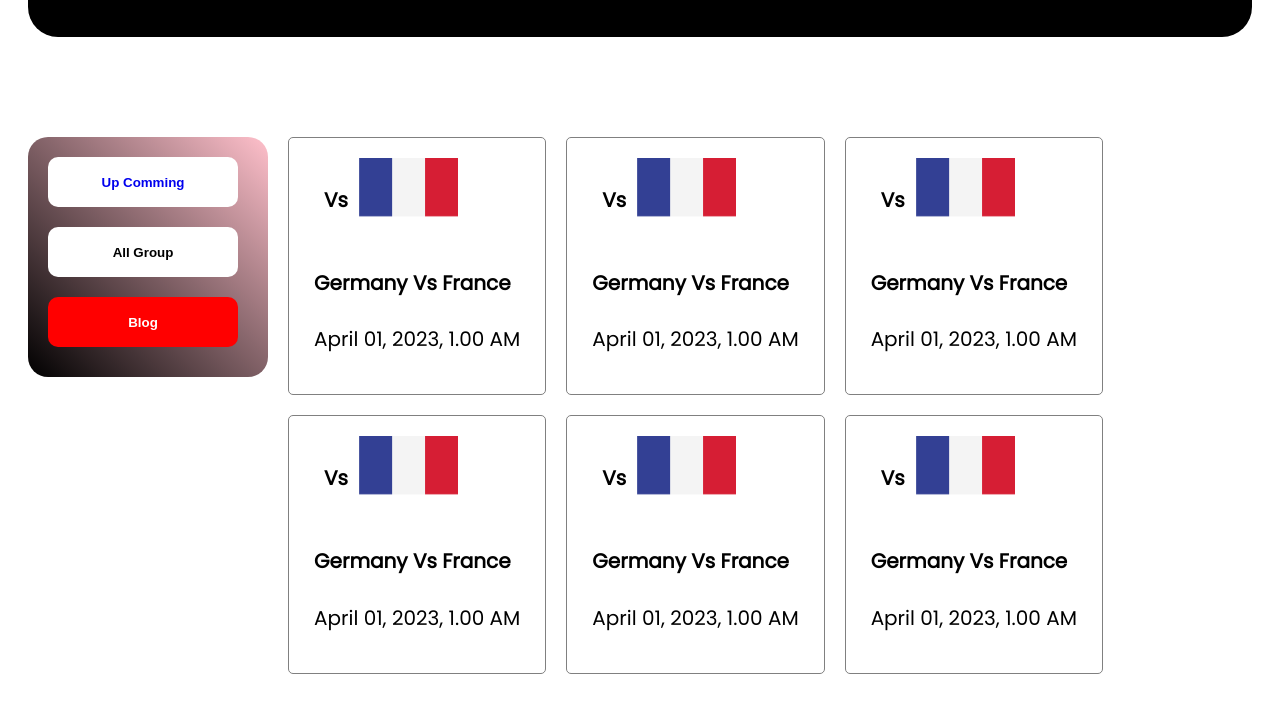
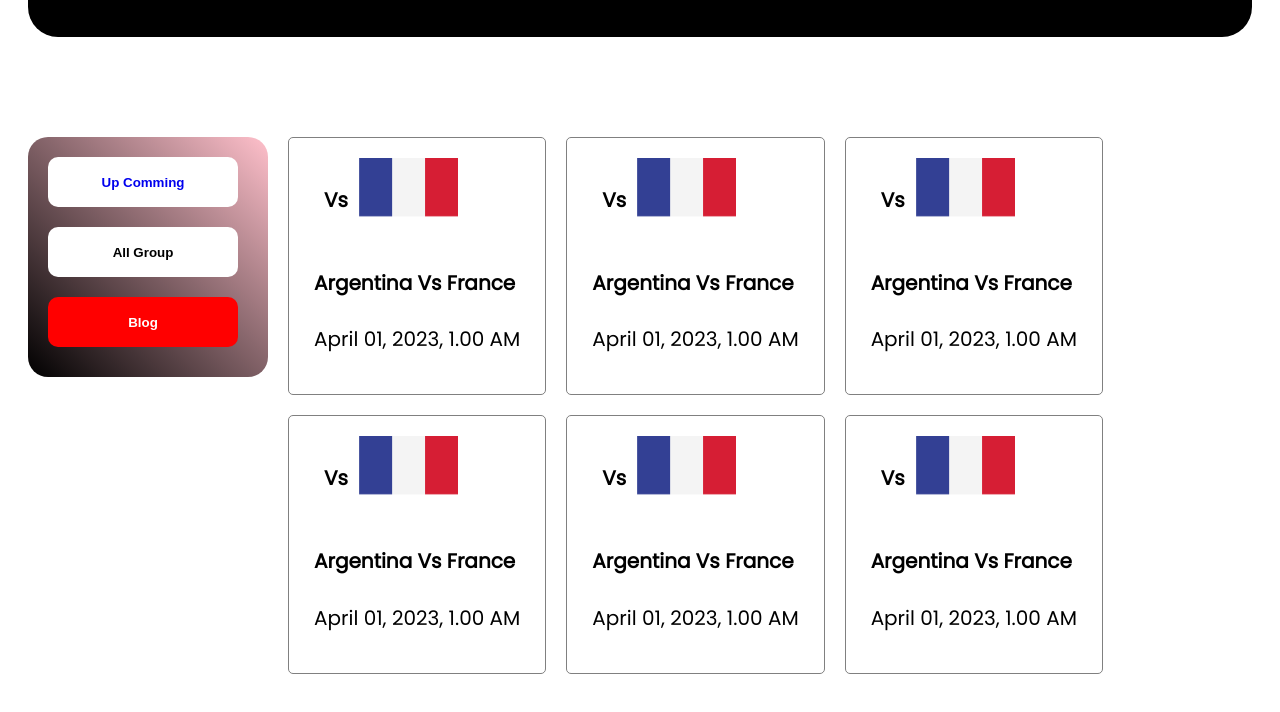
Before and after one commit to tanzilhasan433/world-cup, a plain HTML site: page upcomming.html in a window 1280 px wide. Shown: the part 520-1232 px from the top of the page. Drawn offline with Linux system fonts and the light colour scheme.

Commit message:
last update

```diff
--- a/upcomming.html
+++ b/upcomming.html
@@ -49,7 +49,7 @@
                             <img class="germany" src="assets/Flag.png" alt="">
                         </div>
                     </section>
-                    <h4>Germany Vs France</h4>
+                    <h4>Argentina Vs France</h4>
                     <p>April 01, 2023, 1.00 AM</p>
                 </div>
                 <div class="come">
@@ -62,7 +62,7 @@
                             <img class="germany" src="assets/Flag.png" alt="">
                         </div>
                     </section>
-                    <h4>Germany Vs France</h4>
+                    <h4>Argentina Vs France</h4>
                     <p>April 01, 2023, 1.00 AM</p>
                 </div>
                 <div class="come">
@@ -75,7 +75,7 @@
                             <img class="germany" src="assets/Flag.png" alt="">
                         </div>
                     </section>
-                    <h4>Germany Vs France</h4>
+                    <h4>Argentina Vs France</h4>
                     <p>April 01, 2023, 1.00 AM</p>
                 </div>
                 <div class="come">
@@ -88,7 +88,7 @@
                             <img class="germany" src="assets/Flag.png" alt="">
                         </div>
                     </section>
-                    <h4>Germany Vs France</h4>
+                    <h4>Argentina Vs France</h4>
                     <p>April 01, 2023, 1.00 AM</p>
                 </div>
                 <div class="come">
@@ -101,7 +101,7 @@
                             <img class="germany" src="assets/Flag.png" alt="">
                         </div>
                     </section>
-                    <h4>Germany Vs France</h4>
+                    <h4>Argentina Vs France</h4>
                     <p>April 01, 2023, 1.00 AM</p>
                 </div>
                 <div class="come">
@@ -114,7 +114,7 @@
                             <img class="germany" src="assets/Flag.png" alt="">
                         </div>
                     </section>
-                    <h4>Germany Vs France</h4>
+                    <h4>Argentina Vs France</h4>
                     <p>April 01, 2023, 1.00 AM</p>
                 </div>
 
```
